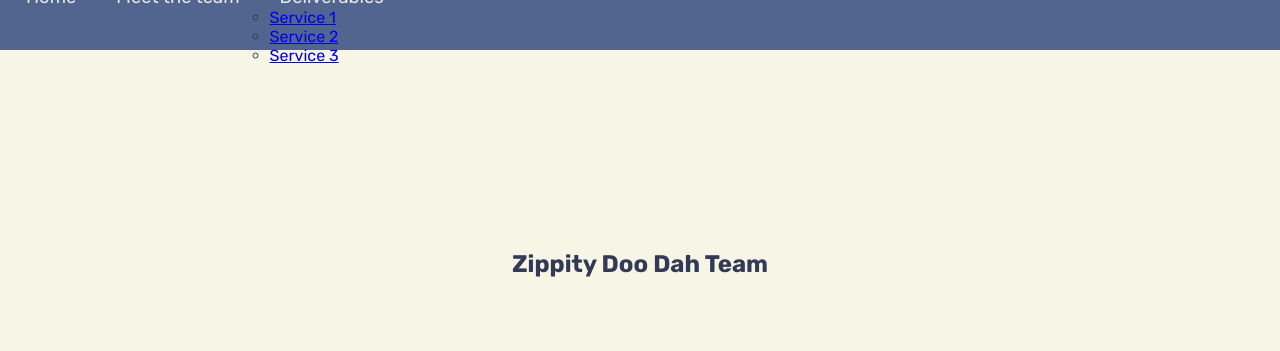
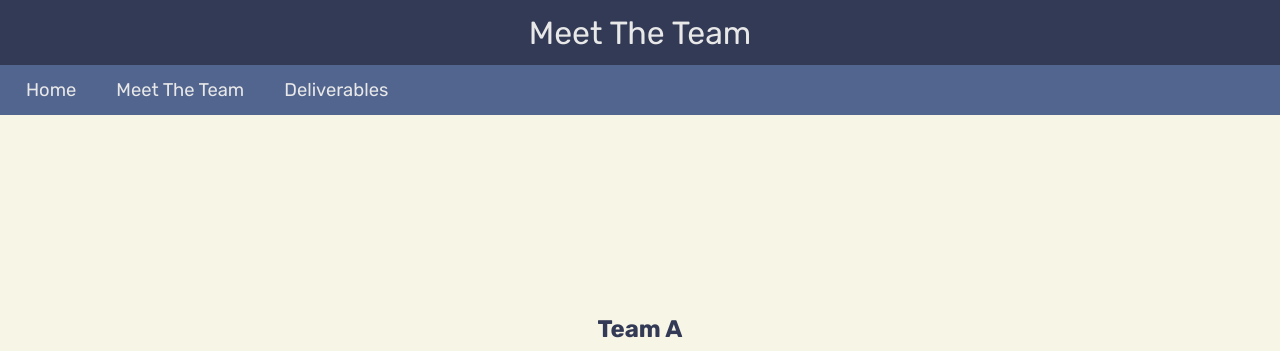
Before and after one commit to Blenisj/Empty-Repo, a Flask app: page /team in a window 1280 px wide; the page is wider, and only the part inside the window is pictured. Shown: the top 351 px of that part. Run offline with Flask 3, Linux system fonts and the light colour scheme.

Commit message:
Copied team from temp

```diff
--- a/templates/team.html
+++ b/templates/team.html
@@ -1,14 +1,15 @@
 <!DOCTYPE html>
 <html lang="en">
 <head>
-    <title>Team Ace Members' Page</title>
+    <title>Team Member Page</title>
     <link rel="shortcut icon" href="{{ url_for('static', filename='assets/team-ace.png') }}" type="image/x-icon">
     <link rel="stylesheet" href="{{ url_for('static', filename='styles/style.css') }}">
     <meta name="viewport" content="width=device-width, initial-scale=1.0">
     <link href="https://fonts.googleapis.com/css2?family=Rubik:wght@400;500;700;900&display=swap" rel="stylesheet">
 </head>
 <body>
-  <nav class="navbar bg-dark">
+    <div class="blank-space">Meet The Team</div>
+    <nav class="navbar bg-dark">
         <div class="menu-toggle" id="mobile-menu" aria-label="Toggle navigation" tabindex="0">
             <span class="bar"></span>
             <span class="bar"></span>
@@ -16,14 +17,9 @@
         </div>
         <ul class="nav-list">
             <li><a class="nav-link text-white" href="{{ url_for('index') }}">Home</a></li>
-            <li><a class="nav-link text-white" href="{{ url_for('team') }}">Meet the team</a></li>
+            <li><a class="nav-link text-white" href="{{ url_for('team') }}">Meet The Team</a></li>
             <li>
-                <a class="nav-link text-white" href="{{ url_for('deliverables') }}">Deliverables</a>
-                <ul class="dropdown">
-                    <li><a class="dropdown-link text-white" href="#deliverable1">Service 1</a></li>
-                    <li><a class="dropdown-link text-white" href="#deliverable2">Service 2</a></li>
-                    <li><a class="dropdown-link text-white" href="#deliverable3">Service 3</a></li>
-                </ul>
+                <a class="nav-link text-white" href="#deliverables">Deliverables</a>
             </li>
             <div class="menu"><i class="fa-solid fa-bars"></i></div>
         </ul>
@@ -35,7 +31,7 @@
         <!--page header in here-->
         <div class="center-text">
             <div>
-                <h2>Zippity Doo Dah Team </h2>
+                <h2>Team A</h2>
             </div>
         </div>
     </header>
@@ -96,7 +92,7 @@
 </div><!--end .container-->
 
 <footer class="footer">
-    <h3>Team Ace</h3>
+    <h3>Team A</h3>
     <a href="https://start.ng" target="_blank">Start.ng 2020</a>
 </footer>
 
```
